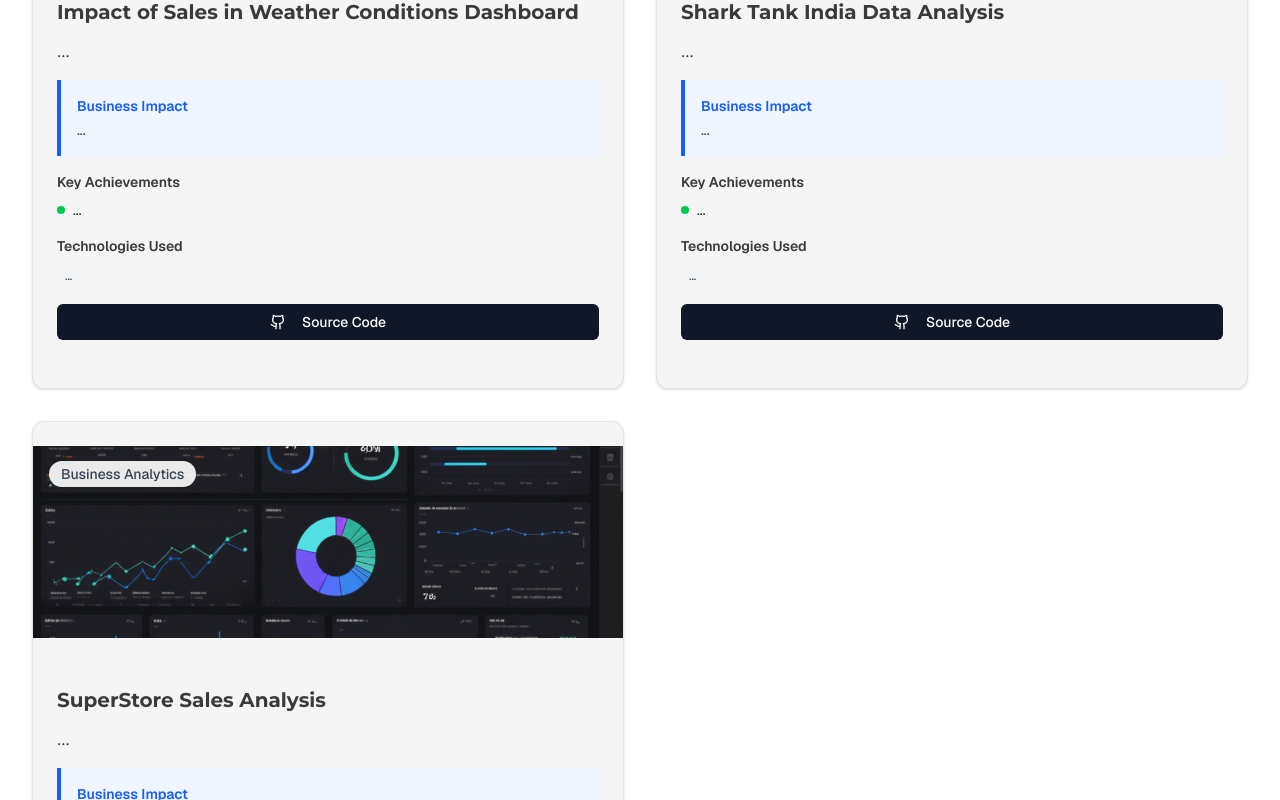
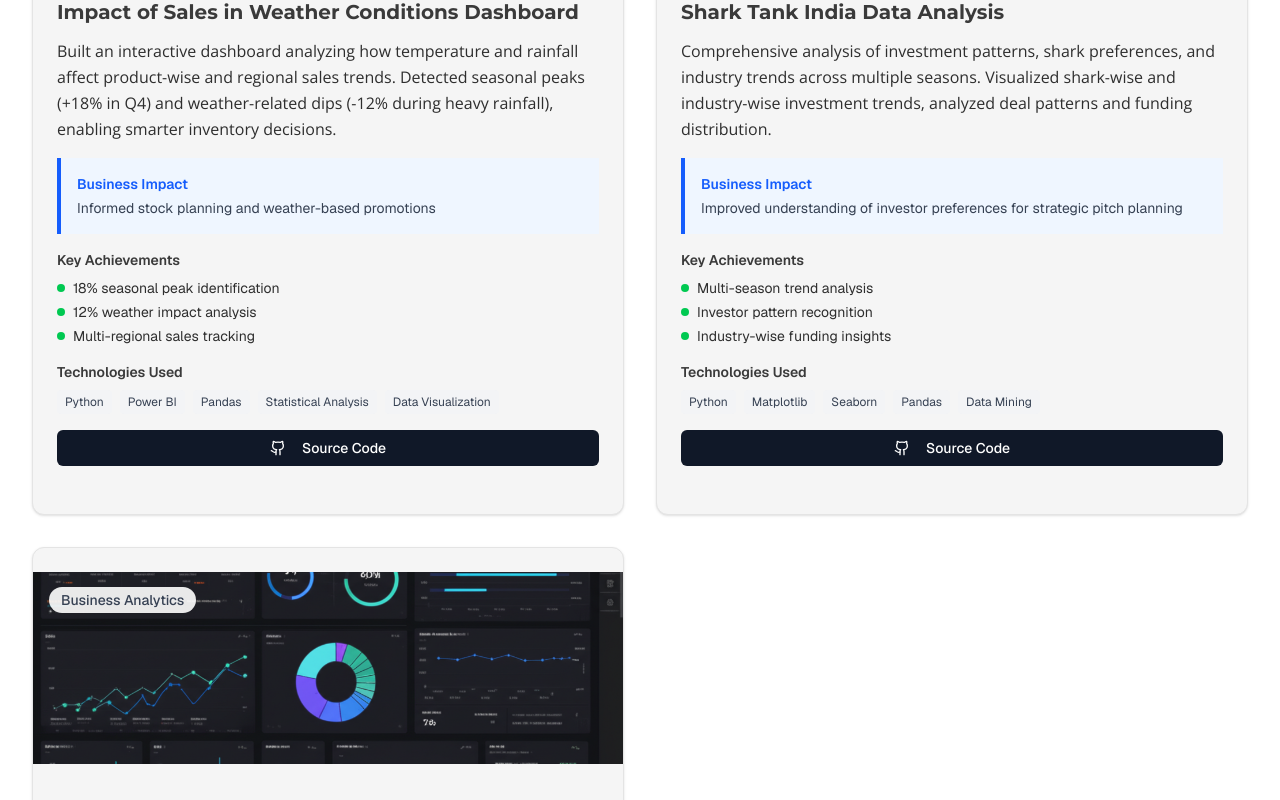
Before and after one commit to Kodam-Pooja/data-analyst-portfolio, a Next.js app: page / in a window 1280 px wide. Shown: the part 3320-4120 px from the top of the page. Built offline with nearby package versions, Linux system fonts and the light colour scheme.

Commit message:
desc update

```diff
--- a/components/projects.tsx
+++ b/components/projects.tsx
@@ -11,10 +11,21 @@ export function Projects() {
   const projects = [
     {
       title: "Impact of Sales in Weather Conditions Dashboard",
-      description: "...",
-      impact: "...",
-      achievements: ["..."],
-      technologies: ["..."],
+      description:
+        "Built an interactive dashboard analyzing how temperature and rainfall affect product-wise and regional sales trends. Detected seasonal peaks (+18% in Q4) and weather-related dips (-12% during heavy rainfall), enabling smarter inventory decisions.",
+      impact: "Informed stock planning and weather-based promotions",
+      achievements: [
+        "18% seasonal peak identification",
+        "12% weather impact analysis",
+        "Multi-regional sales tracking",
+      ],
+      technologies: [
+        "Python",
+        "Power BI",
+        "Pandas",
+        "Statistical Analysis",
+        "Data Visualization",
+      ],
       category: "Dashboard Development",
       image: "/weather-sales-dashboard.png",
       github:
@@ -22,20 +33,38 @@ export function Projects() {
     },
     {
       title: "Shark Tank India Data Analysis",
-      description: "...",
-      impact: "...",
-      achievements: ["..."],
-      technologies: ["..."],
+      description:
+        "Comprehensive analysis of investment patterns, shark preferences, and industry trends across multiple seasons. Visualized shark-wise and industry-wise investment trends, analyzed deal patterns and funding distribution.",
+      impact:
+        "Improved understanding of investor preferences for strategic pitch planning",
+      achievements: [
+        "Multi-season trend analysis",
+        "Investor pattern recognition",
+        "Industry-wise funding insights",
+      ],
+      technologies: [
+        "Python",
+        "Matplotlib",
+        "Seaborn",
+        "Pandas",
+        "Data Mining",
+      ],
       category: "Business Analytics",
       image: "/investment-analytics-dashboard.png",
       github: "https://github.com/Poojitha-Kodam/Shark-Tank-India-Analysis",
     },
     {
       title: "SuperStore Sales Analysis",
-      description: "...",
-      impact: "...",
-      achievements: ["..."],
-      technologies: ["..."],
+      description:
+        "In-depth analysis of sales performance, discount strategies, and profit optimization across different categories and regions. Created comprehensive dashboards for business insights and loss identification.",
+      impact:
+        "Helped identify underperforming areas and optimized pricing and shipping strategies",
+      achievements: [
+        "Regional performance analysis",
+        "Category-wise profit optimization",
+        "Discount impact assessment",
+      ],
+      technologies: ["Python", "Power BI", "Excel", "Statistical Analysis"],
       category: "Business Analytics",
       image: "/superstore-sales-dashboard-dark.png",
       github: "https://github.com/Poojitha-Kodam/SuperStore-Sales-Analysis",
```
